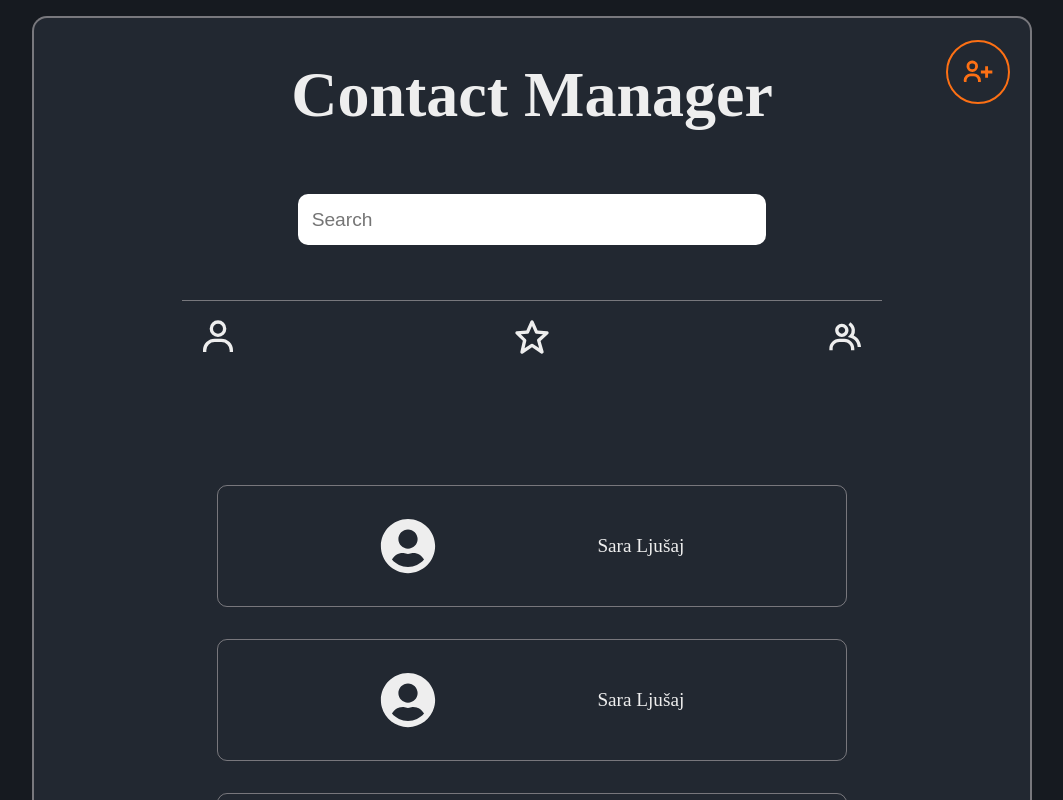
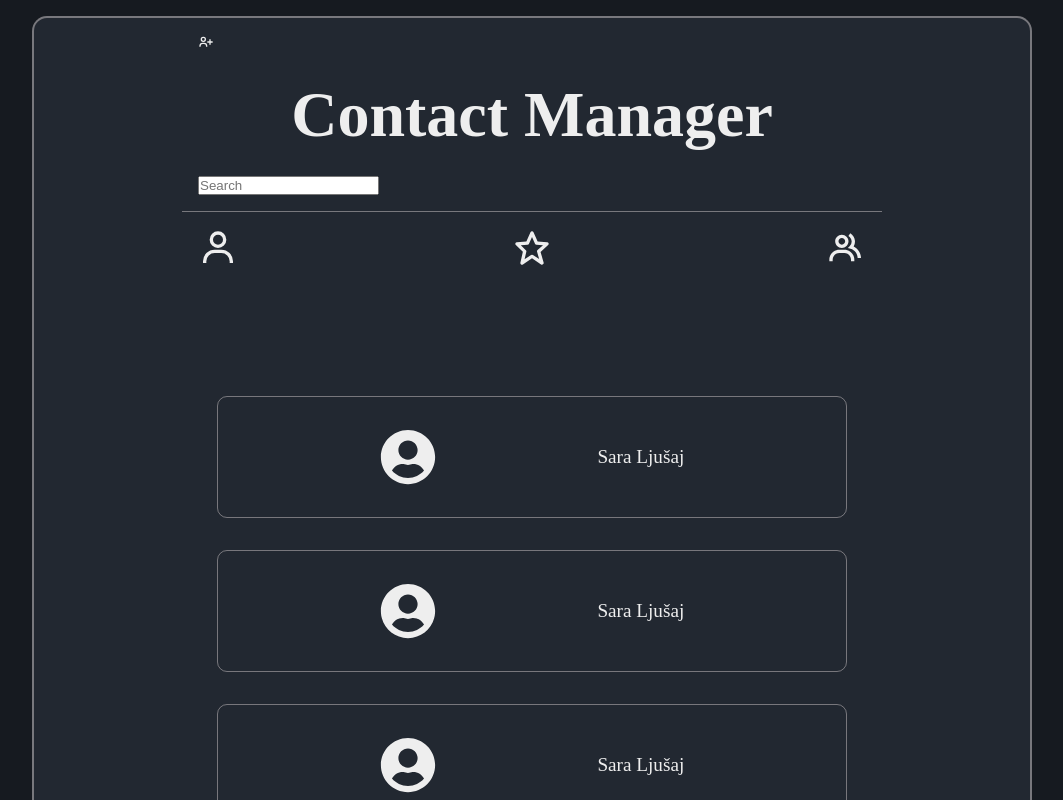
Before and after one commit to Ljusaj123/Contact-Manager, a React (Create React App) app in the folder frontend/: page / in a window 1280 px wide. Shown: the top 800 px of the page, without its empty margins (108-1171 px from the left). Built offline with nearby package versions, Linux system fonts and the light colour scheme; a web font is replaced by a local one.

Commit message:
state for handling query

```diff
--- a/frontend/src/layout/Header.js
+++ b/frontend/src/layout/Header.js
@@ -1,14 +1,26 @@
 import React from "react";
 import { BiUserPlus } from "react-icons/bi";
+import { useState } from "react";
 
 function Header() {
+  const [query, setQuery] = useState("");
+
+  const handleSubmit = (e) => {
+    e.preventDefault();
+    setQuery("");
+  };
   return (
     <header>
-      <div className="header-container">
-        <BiUserPlus className="new-user-icon" />
-        <h1>Contact Manager</h1>
-        <input type="text" placeholder="Search" />
-      </div>
+      <BiUserPlus className="create-user-icon" />
+      <h1>Contact Manager</h1>
+      <form action="#" onSubmit={handleSubmit}>
+        <input
+          type="text"
+          placeholder="Search"
+          value={query}
+          onChange={(e) => setQuery(e.target.value)}
+        />
+      </form>
     </header>
   );
 }
```
